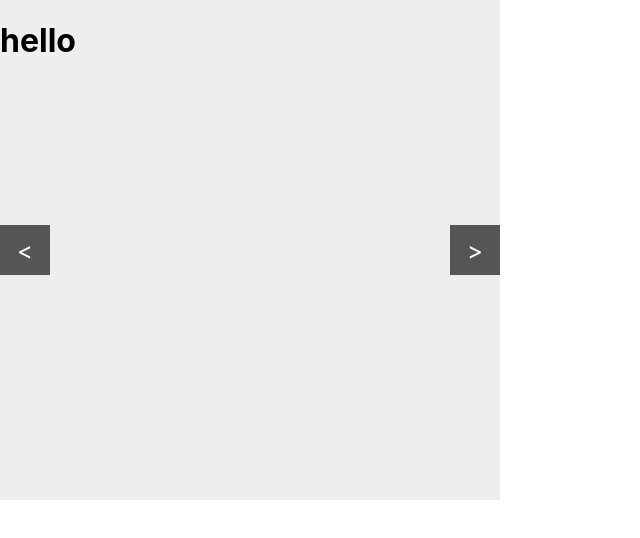
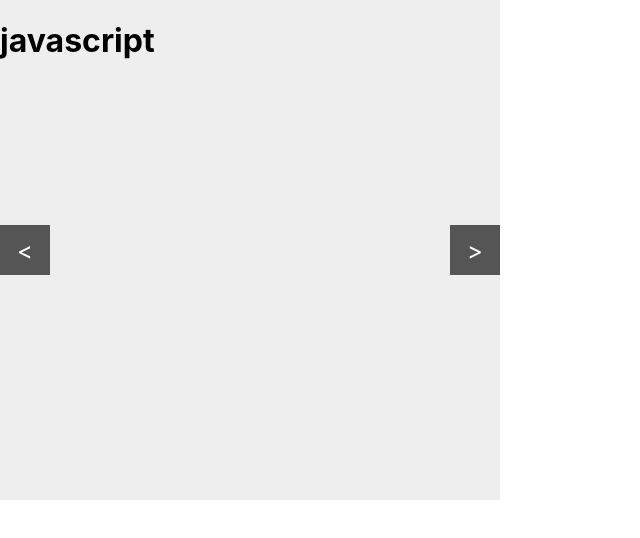
Before and after one commit to ssh891123/carousel-study, a React (Create React App) app: page / in a window 1280 px wide. Shown: the top 538 px of the page, without its empty margins (0-640 px from the left). Built offline with nearby package versions, Linux system fonts and the light colour scheme; the HTML template or start-up script is replaced by a standard one.

Commit message:
[feat] autoloop 기능 추가
- 일정 시간(autoTime)에 따라 auto loop가 되는 기능 추가

```diff
--- a/src/App.tsx
+++ b/src/App.tsx
@@ -7,7 +7,7 @@ import Carousel from './components/Carousel';
 function App() {
   return (
     <div className="App">
-      <Carousel loop>
+      <Carousel loop autoLoop autoTime={500}>
         <h1>
           hello
         </h1>
--- a/src/components/Carousel.tsx
+++ b/src/components/Carousel.tsx
@@ -1,5 +1,5 @@
 import styled from "@emotion/styled";
-import { ReactNode, useState } from "react";
+import { ReactNode, useEffect, useState } from "react";
 
 const CarouselContainer = styled.div`
     width: 500px;
@@ -42,12 +42,27 @@ const CarouselButton = styled.div<{
 interface CarouselProps {
     children: ReactNode | ReactNode[]
     loop?: boolean;
+    autoLoop?: boolean;
+    autoTime?: number;
 }
 
-const Carousel = ({children: propChildren, loop}: CarouselProps) => {
+const Carousel = (
+    {children: propChildren, loop,
+        autoLoop, autoTime = 2000}: CarouselProps) => {
     const children = Array.isArray(propChildren) ? propChildren : [propChildren];
 
     const [idx, setIdx] = useState(0);
+
+    useEffect(() => {
+        if(autoLoop) {
+            const intv = setInterval(()=>
+                setIdx(prev =>
+                    prev < children.length-1 ? prev + 1 : 0),
+                autoTime);
+
+            return () => clearInterval(intv);
+        }
+    }, [autoLoop, autoTime, children.length]);
 
     return <CarouselContainer>
         <CarouselButton
@@ -60,7 +75,7 @@ const Carousel = ({children: propChildren, loop}: CarouselProps) => {
             }}
             position="left">{"<"}</CarouselButton>
         {
-            children.map(child =><CarouselItem offset={idx}>
+            children.map((child, index) =><CarouselItem offset={idx} key={index}>
                 {child}
             </CarouselItem>)
         }
```
